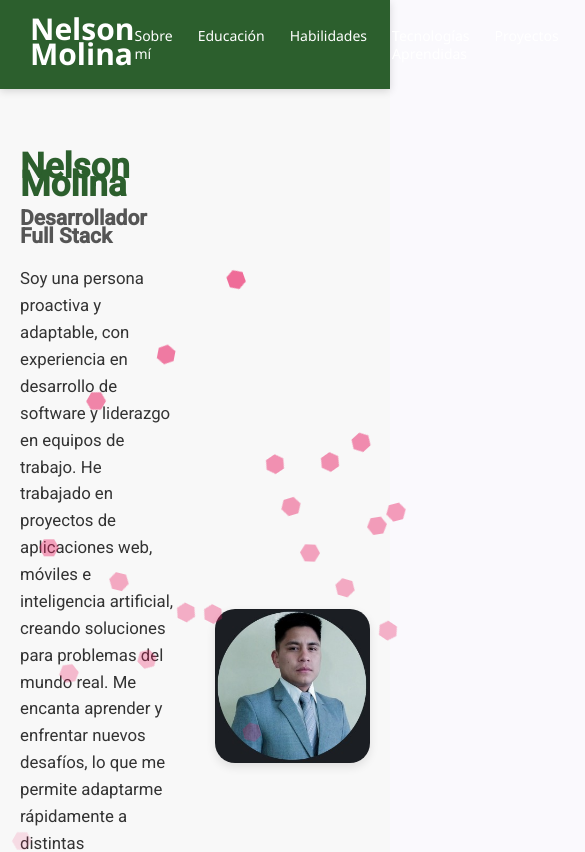
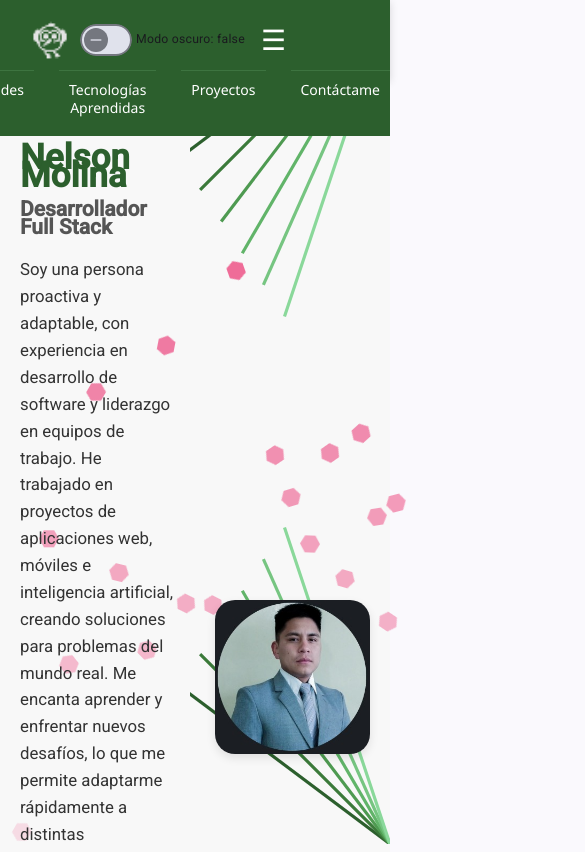
Before and after one commit to GeovannyMolina25/Profile_NelsonMolina, an Angular app: page / in a window 390 px wide. Shown: the top 852 px of the page, 585 px wide, since content can reach past the window. Built offline with nearby package versions, Linux system fonts and the light colour scheme.

Commit message:
Modo oscuro

```diff
--- a/src/app/components/header/header.css
+++ b/src/app/components/header/header.css
@@ -11,10 +11,55 @@
   z-index: 1000;
 }
 
-.header-left .logo {
-  font-size: 30px;
-  font-weight: bold;
-  font-family: 'Segoe UI', sans-serif;
+.header-left {
+  display: flex;
+  align-items: center;
+  gap: 10px;
+}
+
+.logo-img {
+  width: 40px;
+  height: 40px;
+  display: block;
+}
+
+.menu-toggle {
+  display: none;
+  background: none;
+  border: none;
+  font-size: 28px;
+  color: white;
+  cursor: pointer;
+}
+
+/* Móvil */
+@media (max-width: 768px) {
+  .menu-toggle {
+    display: block;
+  }
+
+  .header-right {
+    display: none;
+    flex-direction: column;
+    background-color: #2C5F2D;
+    position: absolute;
+    top: 60px;
+    right: 0;
+    width: 100%;
+    text-align: center;
+    padding: 10px 0;
+    z-index: 1001;
+  }
+
+  .header-right a {
+    padding: 10px;
+    display: block;
+    border-top: 1px solid #3d7440;
+  }
+
+  .header-right.show {
+    display: flex;
+  }
 }
 
 .header-right {
--- a/src/app/components/header/header.html
+++ b/src/app/components/header/header.html
@@ -1,10 +1,22 @@
 <header class="main-header">
   <div class="header-left">
-    <span class="logo">Nelson Molina</span>
+    <img src="assets/icons/profile.png" alt="Logo" class="logo-img" />
+
+    <mat-slide-toggle
+  [(ngModel)]="isChecked"
+  [class.light-mode]="!isChecked"
+  [class.dark-mode]="isChecked"
+>
+  Modo oscuro: {{ isChecked }}
+</mat-slide-toggle>
+
+
+
+    <button class="menu-toggle" (click)="toggleMenu()">☰</button>
   </div>
-  <nav class="header-right">
+
+  <nav class="header-right" id="mobileMenu">
     <a href="#contacto">Contáctame</a>
-    <a href="#experiencia">Experiencia Laboral</a>
     <a href="#proyectos">Proyectos</a>
     <a href="#tecnologias">Tecnologías Aprendidas</a>
     <a href="#habilidades">Habilidades</a>
--- a/src/app/components/header/header.ts
+++ b/src/app/components/header/header.ts
@@ -1,11 +1,21 @@
 import { Component } from '@angular/core';
+import { FormsModule } from '@angular/forms';
+import { MatSlideToggleModule } from '@angular/material/slide-toggle';
+
 
 @Component({
   selector: 'app-header',
-  imports: [],
+  imports: [FormsModule, MatSlideToggleModule],
   templateUrl: './header.html',
   styleUrl: './header.css'
 })
 export class HeaderComponent {
+isChecked = false;
 
+  toggleMenu() {
+    const menu = document.getElementById('mobileMenu');
+    if (menu) {
+      menu.classList.toggle('show');
+    }
+  }
 }
--- a/src/app/profile/contact/contact.css
+++ b/src/app/profile/contact/contact.css
@@ -4,6 +4,15 @@ body {
   font-family: 'Segoe UI', Tahoma, Geneva, Verdana, sans-serif;
   background-color: #2c5f2d;
   color: #f1f1f1;
+}
+.about-text {
+  text-align: center;
+  margin-bottom: 30px;
+}
+
+.about-text h1 {
+  font-size: 2rem;
+  color: #2C5F2D;
 }
 
 .contact-wrapper {
--- a/src/app/profile/contact/contact.html
+++ b/src/app/profile/contact/contact.html
@@ -1,5 +1,8 @@
+<div class="about-text">
+  <h1>Contacto</h1>
+</div>
 <div class="contact-wrapper">
-  <!-- LADO IZQUIERDO: PERFIL -->
+
   <div class="contact-info">
      <img src="assets/Nelson_1.jpg" alt="Foto de perfil" class="profile-img" />
     <h2>Nelson Molina</h2>
@@ -14,8 +17,6 @@
 
 
   </div>
-
-  <!-- LADO DERECHO: FORMULARIO -->
   <div class="contact-form-wrapper">
     <form (ngSubmit)="enviarMensaje()" #formularioContacto="ngForm" class="contact-form">
       <div class="form-group">
--- a/src/app/profile/contact/contact.ts
+++ b/src/app/profile/contact/contact.ts
@@ -64,7 +64,7 @@ export class ContactComponent implements OnInit {
       'TU_SERVICE_ID',
       'TU_TEMPLATE_ID',
       templateParams,
-      'TU_USER_ID' // API public key
+      'TU_USER_ID'
     )
     .then(
       (response) => {
--- a/src/app/profile/profile.css
+++ b/src/app/profile/profile.css
@@ -104,3 +104,23 @@
 
 
 /*--------------------- ESTILOS --------------------*/
+
+.decorative-lines {
+  position: absolute;
+  top: 0;
+  right: 0;
+  width: 200px;
+  height: 100%;
+  pointer-events: none;
+  z-index: 0;
+}
+
+.decorative-lines.bottom {
+  top: auto;
+  bottom: 0;
+}
+
+.about-container {
+  position: relative;
+  z-index: 1;
+}
--- a/src/app/profile/profile.html
+++ b/src/app/profile/profile.html
@@ -4,13 +4,23 @@
 
 <section id="sobre-mi" class="section full-width sobre-mi section-size">
   <!-- Fondo decorativo SVG -->
-<!-- Fondo SVG decorativo diagonal -->
-<div class="decorative-svg-right">
-  <svg viewBox="0 0 600 600" preserveAspectRatio="none">
-    <polygon points="600,0 600,300 300,0" fill="#2C5F2D" />
+<svg class="decorative-lines" viewBox="0 0 200 800" preserveAspectRatio="xMaxYMin slice">
+    <line x1="200" y1="0" x2="0" y2="150" stroke="#2C5F2D" stroke-width="3"/>
+    <line x1="200" y1="0" x2="20" y2="180" stroke="#3B7A3A" stroke-width="3"/>
+    <line x1="200" y1="0" x2="40" y2="210" stroke="#4E9A51" stroke-width="3"/>
+    <line x1="200" y1="0" x2="60" y2="240" stroke="#61B469" stroke-width="3"/>
+    <line x1="200" y1="0" x2="80" y2="270" stroke="#76C581" stroke-width="3"/>
+    <line x1="200" y1="0" x2="100" y2="300" stroke="#8AD89A" stroke-width="3"/>
   </svg>
-</div>
 
+  <svg class="decorative-lines bottom" viewBox="0 0 200 800" preserveAspectRatio="xMaxYMax slice">
+    <line x1="200" y1="800" x2="0" y2="650" stroke="#2C5F2D" stroke-width="3"/>
+    <line x1="200" y1="800" x2="20" y2="620" stroke="#3B7A3A" stroke-width="3"/>
+    <line x1="200" y1="800" x2="40" y2="590" stroke="#4E9A51" stroke-width="3"/>
+    <line x1="200" y1="800" x2="60" y2="560" stroke="#61B469" stroke-width="3"/>
+    <line x1="200" y1="800" x2="80" y2="530" stroke="#76C581" stroke-width="3"/>
+    <line x1="200" y1="800" x2="100" y2="500" stroke="#8AD89A" stroke-width="3"/>
+  </svg>
 
   <div class="about-container">
     <div class="about-text">
```
